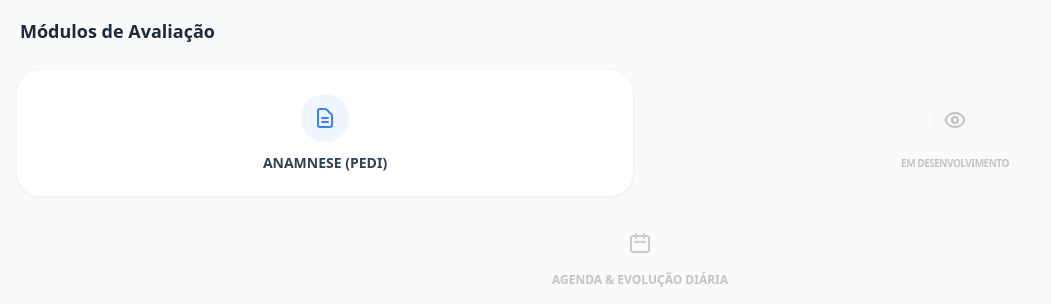
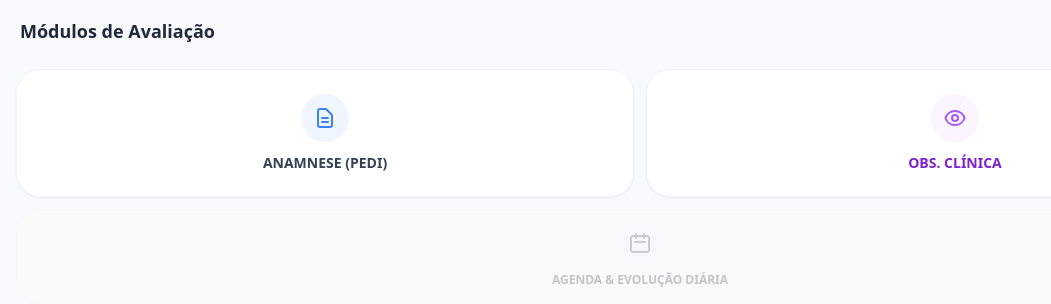
Before and after one commit to William-M-Dias/app-to, a Flask app: page /paciente/1 in a window 1280 px wide. Shown: the part 299-603 px from the top of the page, without its empty margins (0-1051 px from the left). Run offline with Flask 3, Linux system fonts and the light colour scheme; tables that the repository leaves empty hold one stand-in row (values such as "Sample post"); some libraries are stand-ins or nearby versions.

Commit message:
Ativação total da Observação Clínica e histórico PEDI

```diff
--- a/app/routes/frontend_bp.py
+++ b/app/routes/frontend_bp.py
@@ -4,13 +4,20 @@ frontend_bp = Blueprint('frontend_bp', __name__)
 
 @frontend_bp.route('/')
 def index():
+    """Rota da página inicial (Home)"""
     return render_template('index.html')
 
 @frontend_bp.route('/paciente/<int:id>')
 def perfil_paciente(id):
+    """Rota do Prontuário do Paciente"""
     return render_template('paciente.html', paciente_id=id)
 
-# <--- NOVA ROTA: TELA DO PEDI --->
 @frontend_bp.route('/paciente/<int:id>/pedi')
 def pedi_paciente(id):
+    """Rota do Formulário PEDI"""
     return render_template('pedi.html', paciente_id=id)
+
+@frontend_bp.route('/paciente/<int:id>/observacao')
+def obs_clinica_paciente(id):
+    """Rota do Formulário de Observação Clínica (Psicomotora/Sensorial)"""
+    return render_template('obs_clinica.html', paciente_id=id)
--- a/app/templates/paciente.html
+++ b/app/templates/paciente.html
@@ -59,6 +59,7 @@
                 <h3 class="text-lg font-bold text-slate-800 mb-3 px-1">Módulos de Avaliação</h3>
 
                 <div class="grid grid-cols-2 gap-3">
+
                     <button @click="window.location.href = '/paciente/' + paciente.id + '/pedi'"
                             class="bg-white p-4 rounded-3xl shadow-sm border border-slate-100 text-left active:scale-95 transition-transform flex flex-col items-center justify-center gap-3 h-32 hover:border-clinica-500">
                         <div class="w-12 h-12 bg-blue-50 text-blue-500 rounded-full flex items-center justify-center">
@@ -67,11 +68,12 @@
                         <span class="font-bold text-slate-700 text-sm text-center leading-tight uppercase">Anamnese (PEDI)</span>
                     </button>
 
-                    <button class="bg-slate-50 p-4 rounded-3xl border border-slate-100 flex flex-col items-center justify-center gap-3 h-32 opacity-60 grayscale cursor-not-allowed">
-                        <div class="w-12 h-12 bg-purple-50 text-purple-400 rounded-full flex items-center justify-center">
+                    <button @click="window.location.href = '/paciente/' + paciente.id + '/observacao'"
+                            class="bg-white p-4 rounded-3xl shadow-sm border border-slate-100 text-left active:scale-95 transition-transform flex flex-col items-center justify-center gap-3 h-32 hover:border-purple-500">
+                        <div class="w-12 h-12 bg-purple-50 text-purple-500 rounded-full flex items-center justify-center">
                             <svg class="w-6 h-6" fill="none" stroke="currentColor" viewBox="0 0 24 24"><path stroke-linecap="round" stroke-linejoin="round" stroke-width="2" d="M15 12a3 3 0 11-6 0 3 3 0 016 0z"></path><path stroke-linecap="round" stroke-linejoin="round" stroke-width="2" d="M2.458 12C3.732 7.943 7.523 5 12 5c4.478 0 8.268 2.943 9.542 7-1.274 4.057-5.064 7-9.542 7-4.477 0-8.268-2.943-9.542-7z"></path></svg>
                         </div>
-                        <span class="font-bold text-slate-400 text-[10px] text-center uppercase tracking-tighter">Em Desenvolvimento</span>
+                        <span class="font-bold text-purple-700 text-sm text-center leading-tight uppercase">Obs. Clínica</span>
                     </button>
 
                     <button class="bg-slate-50 p-4 rounded-3xl border border-slate-100 flex flex-col items-center justify-center gap-3 h-24 col-span-2 opacity-60 grayscale cursor-not-allowed">
@@ -116,7 +118,7 @@
                         </template>
                     </div>
                 </section>
-                </div>
+            </div>
         </template>
     </main>
 
@@ -125,11 +127,11 @@
             return {
                 pacienteId: id,
                 paciente: null,
-                avaliacoesPedi: [], // Adicionado para guardar o histórico
+                avaliacoesPedi: [],
                 carregando: true,
 
                 carregarDados() {
-                    // Agora buscamos o Paciente E as Avaliações simultaneamente
+                    // Sincroniza a busca de dados do paciente e histórico do PEDI
                     Promise.all([
                         fetch('/api/pacientes/' + this.pacienteId).then(res => res.json()),
                         fetch('/api/pedi/' + this.pacienteId).then(res => res.json())
@@ -138,7 +140,7 @@
                         this.avaliacoesPedi = Array.isArray(dadosPedi) ? dadosPedi : [];
                         this.carregando = false;
                     }).catch(err => {
-                        console.error('Erro ao carregar dados:', err);
+                        console.error('Erro ao carregar prontuário:', err);
                         this.carregando = false;
                     });
                 },
```
